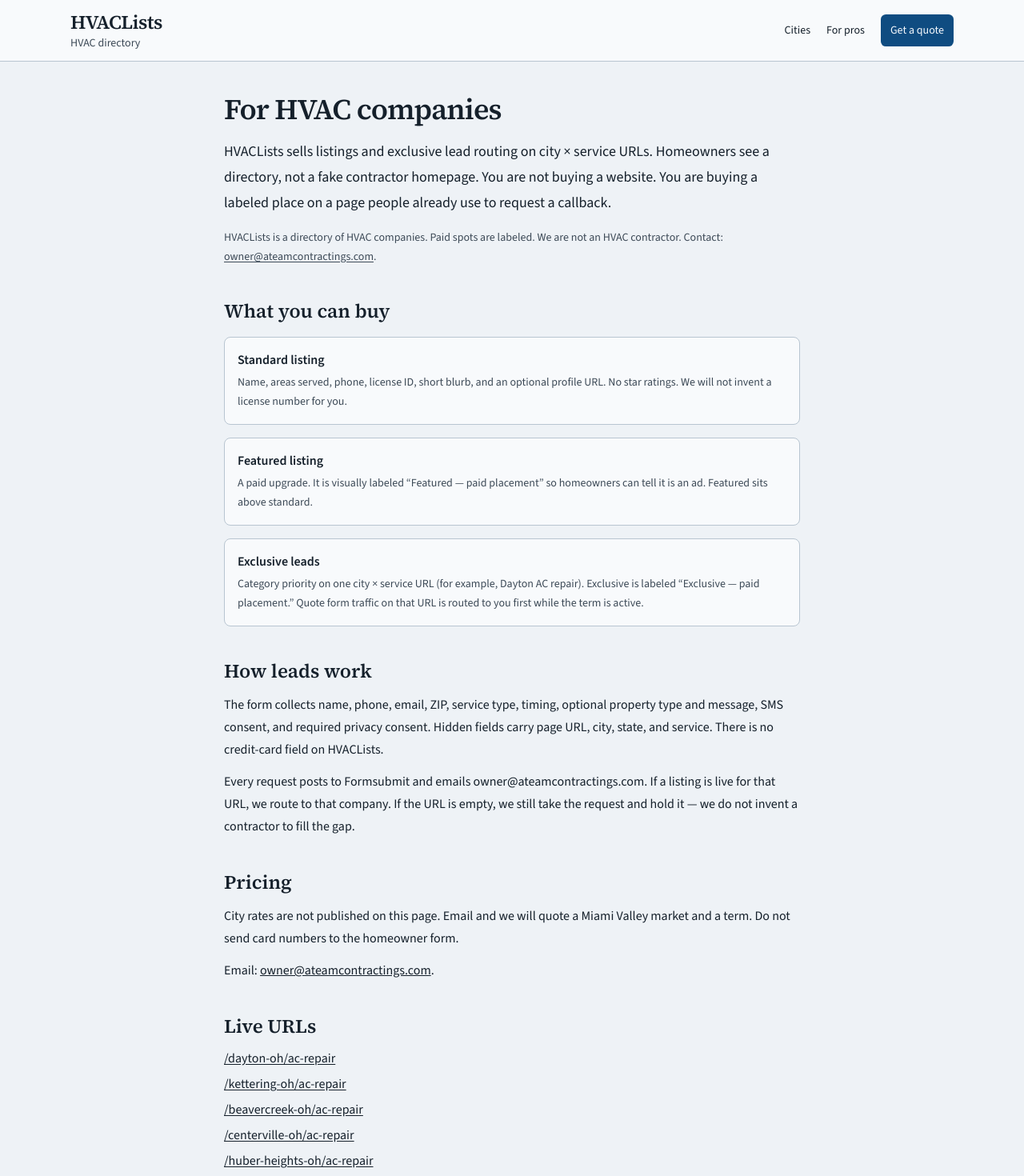
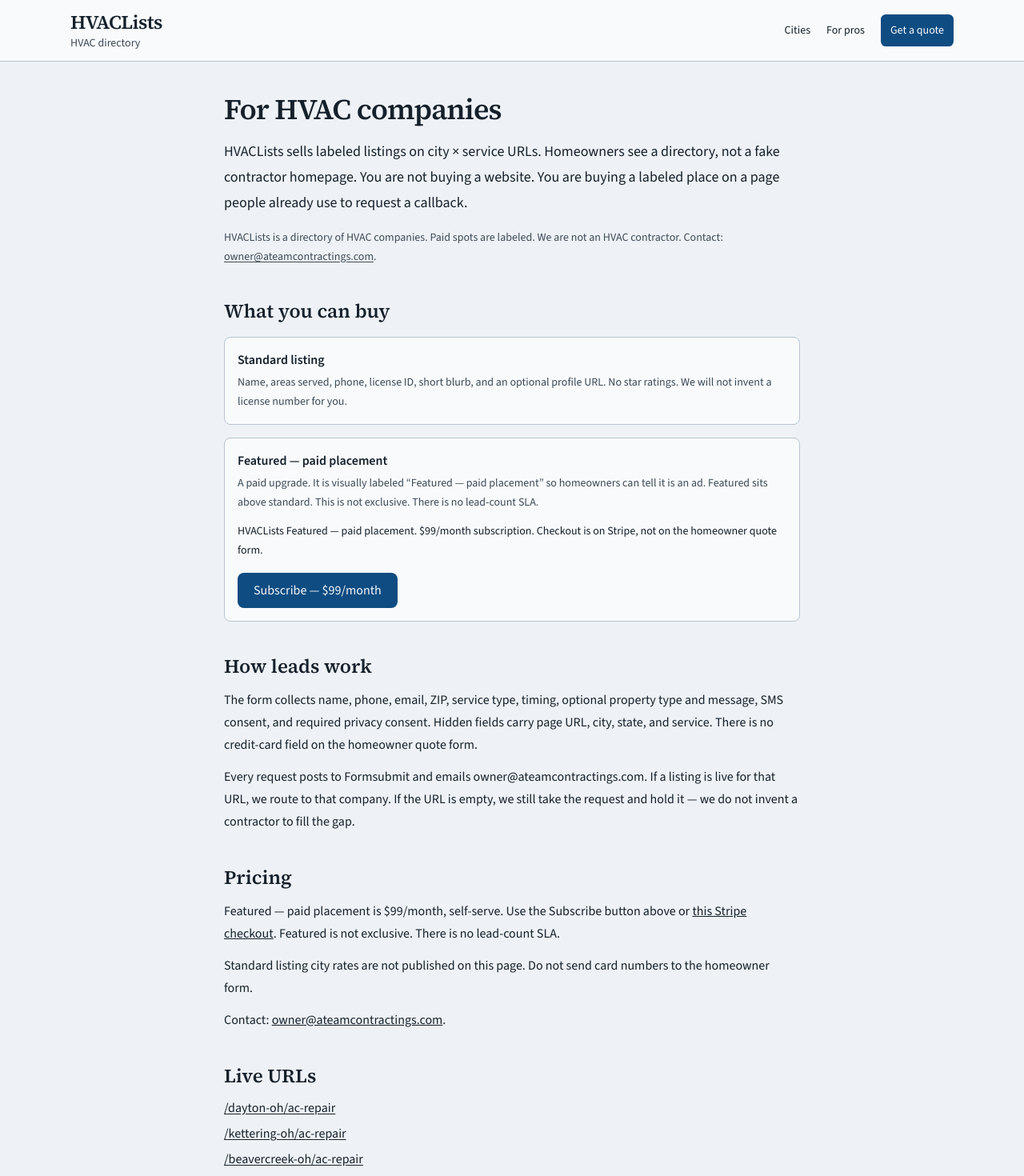
Before and after one commit to ateamowner/hvaclists, a Next.js app: page /for-pros in a window 1280 px wide. Shown: the top 1470 px of the page at 80% size. Built offline with nearby package versions, Linux system fonts and the light colour scheme; no server answers.

Commit message:
Add self-serve Stripe Featured checkout on /for-pros
Featured $99/mo Stripe on /for-pros; Exclusive off the buy path.

```diff
--- a/src/app/for-pros/page.tsx
+++ b/src/app/for-pros/page.tsx
@@ -3,9 +3,13 @@
 import { Disclosure } from "@/components/disclosure";
 import { liveCitySlugs, servicePath, site } from "@/config/site";
 
+/** Live Stripe Payment Link. Do not recreate or change this product in Stripe. */
+const FEATURED_CHECKOUT_URL =
+  "https://buy.stripe.com/00w4gAfl34z2bSJ97Fdwc0c";
+
 export const metadata: Metadata = {
   title: `For HVAC companies — ${site.name}`,
-  description: `How contractors buy ${site.name} listings and exclusive leads. Standard, featured, and exclusive. No credit card on this page.`,
+  description: `How contractors buy ${site.name} Featured — paid placement. $99/month self-serve on Stripe. Not exclusive. No lead-count SLA. The homeowner form has no credit-card field.`,
 };
 
 export default function ForProsPage() {
@@ -15,10 +19,10 @@
         For HVAC companies
       </h1>
       <p className="mt-4 text-lg leading-8">
-        {site.name} sells listings and exclusive lead routing on city × service
-        URLs. Homeowners see a directory, not a fake contractor homepage. You
-        are not buying a website. You are buying a labeled place on a page
-        people already use to request a callback.
+        {site.name} sells labeled listings on city × service URLs. Homeowners
+        see a directory, not a fake contractor homepage. You are not buying a
+        website. You are buying a labeled place on a page people already use to
+        request a callback.
       </p>
       <Disclosure className="mt-4" />
 
@@ -35,20 +39,22 @@
           </p>
         </li>
         <li className="rounded-lg border border-border bg-card p-4">
-          <p className="font-semibold">Featured listing</p>
+          <p className="font-semibold">Featured — paid placement</p>
           <p className="mt-1 text-sm leading-6 text-muted-foreground">
             A paid upgrade. It is visually labeled “Featured — paid placement”
             so homeowners can tell it is an ad. Featured sits above standard.
+            This is not exclusive. There is no lead-count SLA.
           </p>
-        </li>
-        <li className="rounded-lg border border-border bg-card p-4">
-          <p className="font-semibold">Exclusive leads</p>
-          <p className="mt-1 text-sm leading-6 text-muted-foreground">
-            Category priority on one city × service URL (for example, Dayton AC
-            repair). Exclusive is labeled “Exclusive — paid placement.” Quote
-            form traffic on that URL is routed to you first while the term is
-            active.
+          <p className="mt-3 text-sm leading-6">
+            HVACLists Featured — paid placement. $99/month subscription.
+            Checkout is on Stripe, not on the homeowner quote form.
           </p>
+          <a
+            href={FEATURED_CHECKOUT_URL}
+            className="mt-4 inline-flex h-11 items-center justify-center rounded-lg bg-primary px-5 text-base font-medium text-primary-foreground hover:bg-primary/90"
+          >
+            Subscribe — $99/month
+          </a>
         </li>
       </ul>
 
@@ -59,7 +65,7 @@
         The form collects name, phone, email, ZIP, service type, timing,
         optional property type and message, SMS consent, and required privacy
         consent. Hidden fields carry page URL, city, state, and service. There
-        is no credit-card field on {site.name}.
+        is no credit-card field on the homeowner quote form.
       </p>
       <p className="mt-3 leading-7">
         Every request posts to Formsubmit and emails {site.leadsEmail}. If a
@@ -70,12 +76,19 @@
 
       <h2 className="mt-10 font-heading text-2xl font-semibold">Pricing</h2>
       <p className="mt-3 leading-7">
-        City rates are not published on this page. Email and we will quote a
-        Miami Valley market and a term. Do not send card numbers to the
-        homeowner form.
+        Featured — paid placement is $99/month, self-serve. Use the Subscribe
+        button above or{" "}
+        <a href={FEATURED_CHECKOUT_URL} className="underline">
+          this Stripe checkout
+        </a>
+        . Featured is not exclusive. There is no lead-count SLA.
       </p>
       <p className="mt-3 leading-7">
-        Email:{" "}
+        Standard listing city rates are not published on this page. Do not send
+        card numbers to the homeowner form.
+      </p>
+      <p className="mt-3 leading-7">
+        Contact:{" "}
         <a href={`mailto:${site.email}`} className="underline">
           {site.email}
         </a>
--- a/src/app/page.tsx
+++ b/src/app/page.tsx
@@ -33,8 +33,8 @@
             its own URL. Featured spots are paid and labeled.
           </p>
           <p className="mt-3 max-w-2xl text-base leading-7 text-muted-foreground">
-            Homeowners use the form. Companies buy a listing or exclusive leads
-            on the{" "}
+            Homeowners use the form. Companies buy a Featured — paid placement
+            listing on the{" "}
             <Link href="/for-pros/" className="underline underline-offset-2">
               For Pros
             </Link>{" "}
--- a/src/lib/content.ts
+++ b/src/lib/content.ts
@@ -171,7 +171,7 @@
     },
     {
       question: `How do contractors get on this ${city.name} page?`,
-      answer: `See the For Pros page. Companies can buy a standard listing, a labeled featured spot, or exclusive leads for a city and service. There is no credit-card form on this site.`,
+      answer: `See the For Pros page. Companies can buy a labeled Featured — paid placement. There is no credit-card field on the homeowner form.`,
     },
   ];
 }
```
